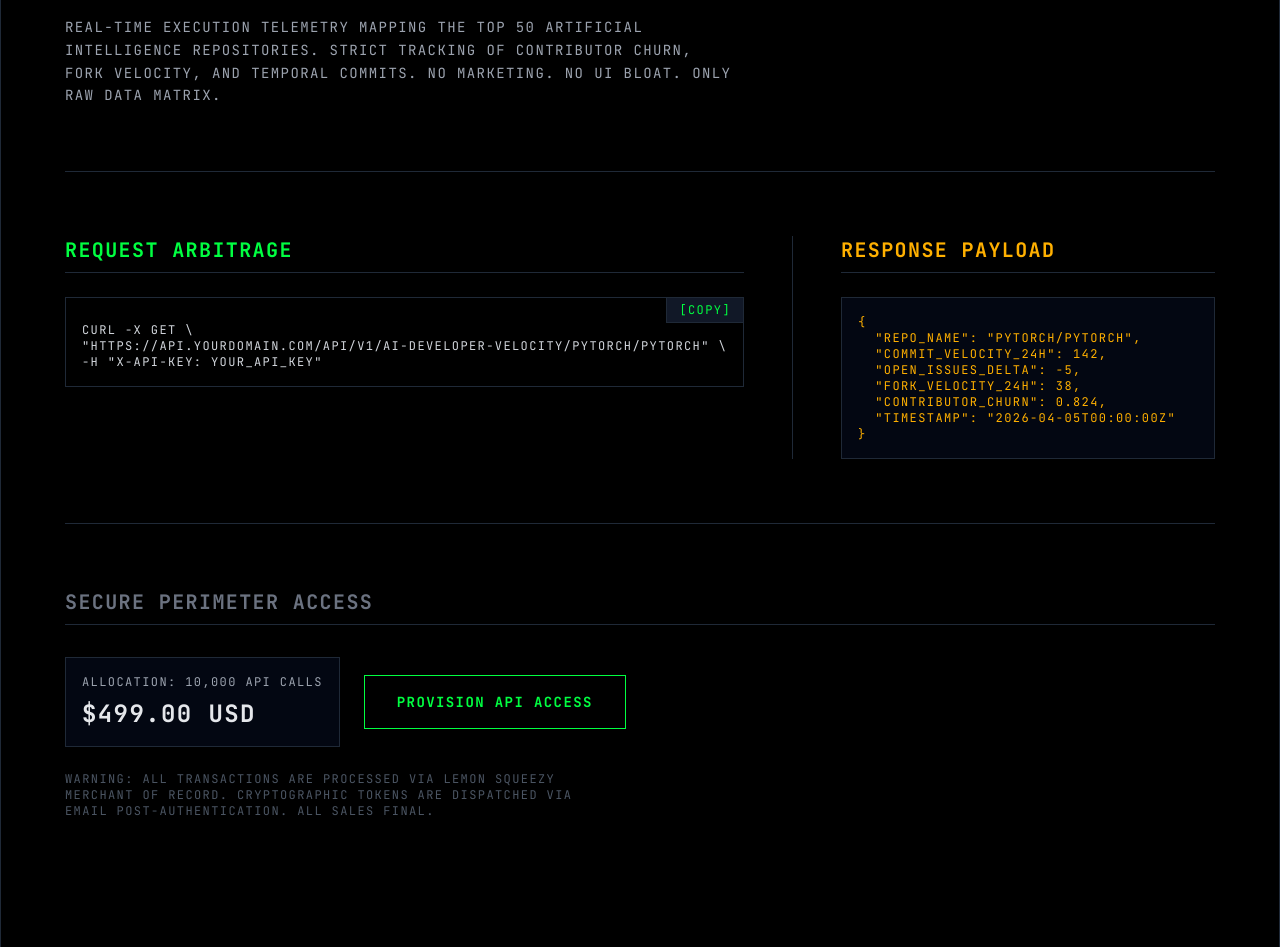
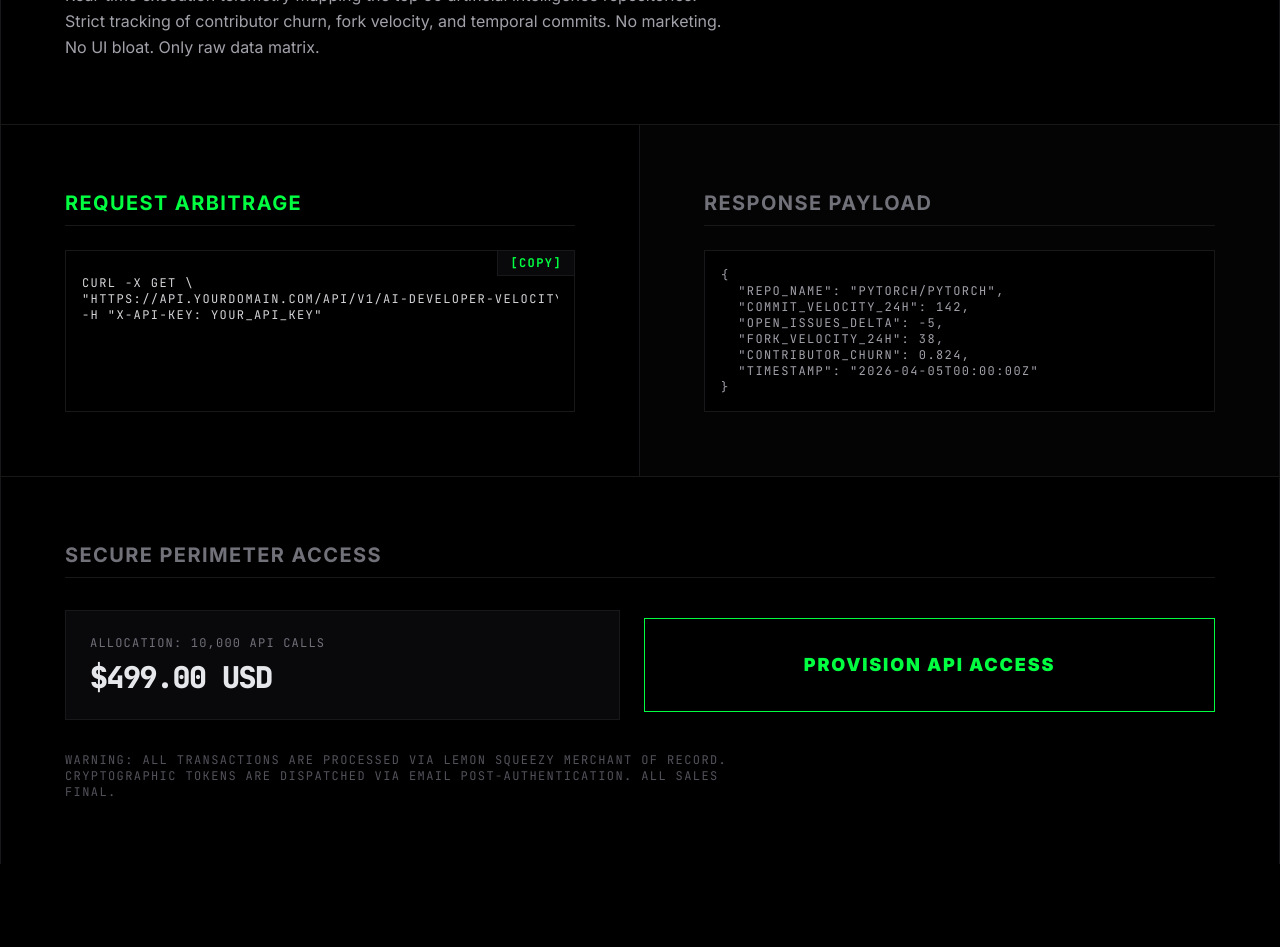
Before and after one commit to UniverseScripts/agentrisk-daas, a Next.js app in the folder frontend/: page / in a window 1280 px wide. Shown: the part 360-1307 px from the top of the page. After the commit the page ends 1224 px from the top, so only its background shows below. Built offline with nearby package versions, Linux system fonts and the light colour scheme.

Commit message:
refactor(frontend): improve frontend layout for less generic

```diff
--- a/frontend/app/globals.css
+++ b/frontend/app/globals.css
@@ -27,3 +27,28 @@
   /* Enforce Absolute Brutalism. Eradicates any default or stray border rounding */
   border-radius: 0 !important;
 }
+
+/* Brutalist Interaction & Reveal Keyframes */
+@keyframes flash-invert {
+  0% { filter: invert(0); }
+  10% { filter: invert(1); background-color: #00FF41; color: #000; }
+  100% { filter: invert(0); }
+}
+
+.animate-flash {
+  animation: flash-invert 0.15s step-end forwards;
+}
+
+@keyframes stagger-reveal {
+  0% { opacity: 0; transform: translateY(5px); }
+  100% { opacity: 1; transform: translateY(0); }
+}
+
+.animate-reveal {
+  opacity: 0;
+  animation: stagger-reveal 0ms step-end forwards;
+}
+
+.delay-100 { animation-delay: 100ms; }
+.delay-200 { animation-delay: 200ms; }
+.delay-300 { animation-delay: 300ms; }
--- a/frontend/app/layout.tsx
+++ b/frontend/app/layout.tsx
@@ -1,10 +1,15 @@
 import type { Metadata } from "next";
-import { JetBrains_Mono } from "next/font/google";
+import { JetBrains_Mono, Inter } from "next/font/google";
 import "./globals.css";
 
 const jetbrainsMono = JetBrains_Mono({
   subsets: ["latin"],
   variable: "--font-jetbrains-mono"
+});
+
+const inter = Inter({
+  subsets: ["latin"],
+  variable: "--font-inter"
 });
 
 export const metadata: Metadata = {
@@ -18,8 +23,8 @@
   children: React.ReactNode;
 }>) {
   return (
-    <html lang="en" className={jetbrainsMono.variable}>
-      <body className="font-mono bg-trueblack text-sterilewhite">{children}</body>
+    <html lang="en" className={`${jetbrainsMono.variable} ${inter.variable}`}>
+      <body className="font-sans bg-trueblack text-sterilewhite">{children}</body>
     </html>
   );
 }
--- a/frontend/app/page.tsx
+++ b/frontend/app/page.tsx
@@ -4,6 +4,7 @@
 
 export default function Page() {
   const [copied, setCopied] = useState(false);
+  const [flash, setFlash] = useState(false);
 
   const copyToClipboard = () => {
     navigator.clipboard.writeText(
@@ -11,14 +12,16 @@
 -H "X-API-Key: YOUR_API_KEY"`
     );
     setCopied(true);
+    setFlash(true);
+    setTimeout(() => setFlash(false), 150); // Matches flash animation duration
   };
 
   return (
-    <main className="min-h-screen bg-trueblack text-sterilewhite flex flex-col p-8 lg:p-16 uppercase tracking-widest text-sm max-w-7xl mx-auto border-x border-gray-800">
+    <main className="min-h-screen bg-trueblack text-sterilewhite flex flex-col font-sans uppercase tracking-widest text-sm max-w-7xl mx-auto border-x border-zinc-900">
 
       {/* 1. THE HERO PROTOCOL */}
-      <section className="border-b border-gray-800 pb-16 pt-8">
-        <pre className="text-crtgreen text-xs md:text-sm whitespace-pre border-none font-bold mb-8">
+      <section className="border-b border-zinc-900 p-8 lg:p-16 animate-reveal">
+        <pre className="text-crtgreen text-xs md:text-sm whitespace-pre border-none font-bold mb-8 font-mono">
 {`    ___  ___  ___  ___       ___   _____  __
    /   |/   |/   |/   |     /   | /  _  \\/ /
   / /| / /| / /| / /| |    / /| | | | / / /
@@ -33,24 +36,24 @@
           Institutional-Grade AI Developer Velocity API
           <span className="blinking-cursor"></span>
         </h1>
-        <p className="text-gray-400 max-w-2xl leading-relaxed mt-6">
+        <p className="text-zinc-400 max-w-2xl leading-relaxed mt-6 lowercase normal-case tracking-normal text-base">
           Real-time execution telemetry mapping the top 50 artificial intelligence repositories.
           Strict tracking of contributor churn, fork velocity, and temporal commits. No marketing. No UI bloat. Only raw data matrix.
         </p>
       </section>
 
       {/* 2. THE INTEGRATION LEDGER */}
-      <section className="border-b border-gray-800 py-16 flex flex-col lg:flex-row gap-12">
-        <div className="flex-1 border-r border-gray-800 pr-0 lg:pr-12 relative">
-          <h2 className="text-xl font-bold mb-6 text-crtgreen border-b border-gray-800 pb-2">REQUEST ARBITRAGE</h2>
-          <div className="relative group border border-gray-800 bg-black p-4">
+      <section className="border-b border-zinc-900 grid grid-cols-1 lg:grid-cols-2 animate-reveal delay-100">
+        <div className="border-r border-zinc-900 p-8 lg:p-16 relative flex flex-col">
+          <h2 className="text-xl font-bold mb-6 text-crtgreen border-b border-zinc-900 pb-2">REQUEST ARBITRAGE</h2>
+          <div className={`relative group border border-zinc-900 bg-black p-4 flex-1 transition-none ${flash ? 'animate-flash' : ''}`}>
             <button
               onClick={copyToClipboard}
-              className="absolute top-0 right-0 bg-gray-900 border-l border-b border-gray-800 px-3 py-1 text-xs text-crtgreen uppercase hover:bg-gray-800 cursor-pointer"
+              className="absolute top-0 right-0 bg-zinc-950 border-l border-b border-zinc-900 px-3 py-1 text-xs text-crtgreen uppercase hover:bg-crtgreen hover:text-black transition-none cursor-pointer font-bold font-mono"
             >
               {copied ? "[COPIED]" : "[COPY]"}
             </button>
-            <pre className="text-gray-300 text-xs overflow-x-auto mt-2">
+            <pre className="text-zinc-300 text-xs overflow-x-auto mt-2 font-mono">
 {`curl -X GET \\
 "https://api.yourdomain.com/api/v1/ai-developer-velocity/pytorch/pytorch" \\
 -H "X-API-Key: YOUR_API_KEY"`}
@@ -58,9 +61,9 @@
           </div>
         </div>
 
-        <div className="flex-1">
-          <h2 className="text-xl font-bold mb-6 text-phosphoramber border-b border-gray-800 pb-2">RESPONSE PAYLOAD</h2>
-          <pre className="border border-gray-800 bg-gray-950 p-4 text-xs overflow-x-auto text-phosphoramber">
+        <div className="p-8 lg:p-16 flex flex-col bg-zinc-950/50">
+          <h2 className="text-xl font-bold mb-6 text-zinc-500 border-b border-zinc-900 pb-2">RESPONSE PAYLOAD</h2>
+          <pre className="border border-zinc-900 bg-black p-4 text-xs overflow-x-auto text-zinc-400 font-mono flex-1">
 {`{
   "repo_name": "pytorch/pytorch",
   "commit_velocity_24h": 142,
@@ -74,21 +77,21 @@
       </section>
 
       {/* 3. THE FINANCIAL GATEWAY */}
-      <section className="py-16">
-        <h2 className="text-xl font-bold text-gray-500 mb-8 border-b border-gray-800 pb-2">SECURE PERIMETER ACCESS</h2>
-        <div className="flex flex-col sm:flex-row items-center gap-6">
-          <div className="border border-gray-800 p-4 w-full sm:w-auto bg-gray-950">
-            <p className="text-gray-400 text-xs mb-2">ALLOCATION: 10,000 API CALLS</p>
-            <p className="text-2xl font-bold">$499.00 USD</p>
+      <section className="p-8 lg:p-16 animate-reveal delay-200 bg-black">
+        <h2 className="text-xl font-bold text-zinc-500 mb-8 border-b border-zinc-900 pb-2">SECURE PERIMETER ACCESS</h2>
+        <div className="flex flex-col lg:flex-row items-stretch lg:items-center gap-6">
+          <div className="border border-zinc-900 p-6 flex-1 bg-zinc-950">
+            <p className="text-zinc-500 text-xs mb-2 font-mono tracking-widest">ALLOCATION: 10,000 API CALLS</p>
+            <p className="text-3xl font-black text-sterilewhite font-mono tracking-tighter">$499.00 USD</p>
           </div>
           <a
             href="https://[your-store].lemonsqueezy.com/checkout/buy/00000000-0000-0000-0000-000000000000"
-            className="w-full sm:w-auto border border-crtgreen bg-transparent text-crtgreen px-8 py-4 text-center font-bold hover:bg-crtgreen hover:text-black uppercase tracking-widest block"
+            className="flex-1 border border-crtgreen bg-transparent text-crtgreen px-8 py-8 text-center text-lg font-black hover:bg-crtgreen hover:text-black uppercase tracking-widest block transition-none"
           >
             PROVISION API ACCESS
           </a>
         </div>
-        <p className="text-xs text-gray-600 mt-6 max-w-lg">
+        <p className="text-xs text-zinc-600 mt-8 max-w-2xl font-mono">
           WARNING: ALL TRANSACTIONS ARE PROCESSED VIA LEMON SQUEEZY MERCHANT OF RECORD.
           CRYPTOGRAPHIC TOKENS ARE DISPATCHED VIA EMAIL POST-AUTHENTICATION. ALL SALES FINAL.
         </p>
--- a/frontend/tailwind.config.ts
+++ b/frontend/tailwind.config.ts
@@ -8,7 +8,7 @@
     extend: {
       fontFamily: {
         mono: ['var(--font-jetbrains-mono)', 'monospace'],
-        sans: ['var(--font-jetbrains-mono)', 'monospace'],
+        sans: ['var(--font-inter)', 'sans-serif'],
       },
       colors: {
         trueblack: "#000000",
```
Also changed, not shown: 1 other file (tests, documents, lock files or other folders).
